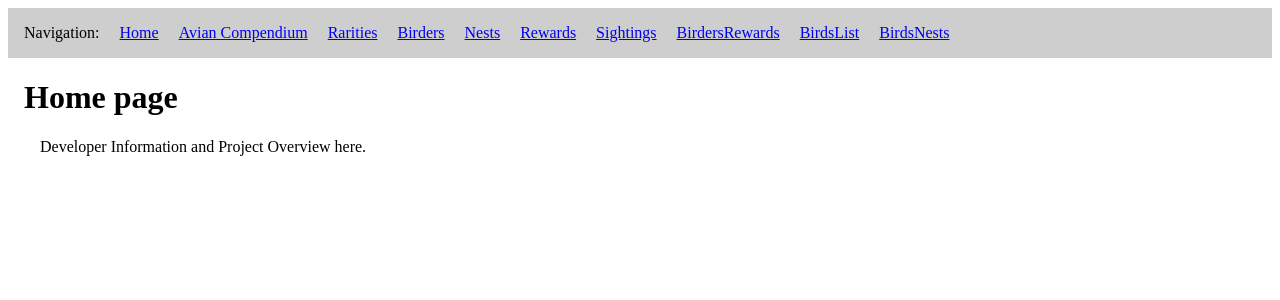
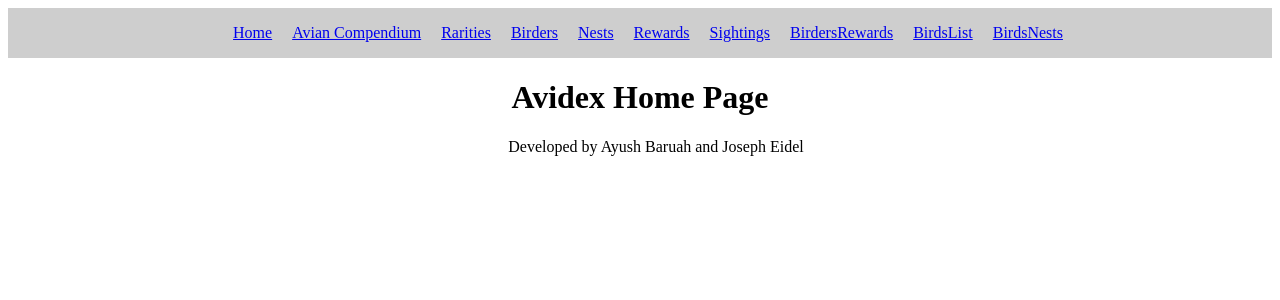
Before and after one commit to AN1H3M/Avidex, a Flask app: page /Avidex in a window 1280 px wide. Shown: the top 300 px of the page. Run offline with Flask 3, Linux system fonts and the light colour scheme; parts of the project's set-up code (start-up, migrations or seed data) failed here and were passed over; some libraries are stand-ins or nearby versions.

Commit message:
Created the production server files and centered the pages

```diff
--- a/static/style.css
+++ b/static/style.css
@@ -1,5 +1,6 @@
-h1, h2 { margin-left: 16px;}
-table {border-collapse: collapse;margin-left: 32px;}
+h1, h2 { text-align: center;}
+.homepageDescription {text-align: center;}
+table {border-collapse: collapse; margin-left: auto; margin-right: auto;}
 th, td {
     border: 1px solid #ddd;
     padding: 12px;
@@ -7,8 +8,8 @@ th, td {
 }
 th {background-color: #f2f2f2;}
 tr:nth-child(even) {background-color: #f9f9f9;}
-.cuForm { margin-left: 32px;}
+.cuForm {text-align: center;}
 input, select { margin-bottom: 4px;margin-right: 12px;}
-nav {background-color: #cecece;padding: 16px;}
+nav {background-color: #cecece;padding: 16px; text-align: center;}
 a {margin-left: 16px;}
 .homepageDescription {margin-left: 32px;}
--- a/templates/home.j2
+++ b/templates/home.j2
@@ -1,9 +1,9 @@
 {% extends "main.j2" %}
 {% block content %}
 
-<h1>Home page</h1>
+<h1>Avidex Home Page</h1>
 <div class = "homepageDescription">
-    <p> Developer Information and Project Overview here.</p>
+    <p>Developed by Ayush Baruah and Joseph Eidel</p>
 </div>
 
 {% endblock %}
--- a/templates/main.j2
+++ b/templates/main.j2
@@ -14,7 +14,6 @@
 </head>
 <body>
     <nav>
-        Navigation:
         <a href="/Avidex">Home</a>
         <a href="/Avidex/birds">Avian Compendium</a>
         <a href="/Avidex/rarities">Rarities</a>
```
